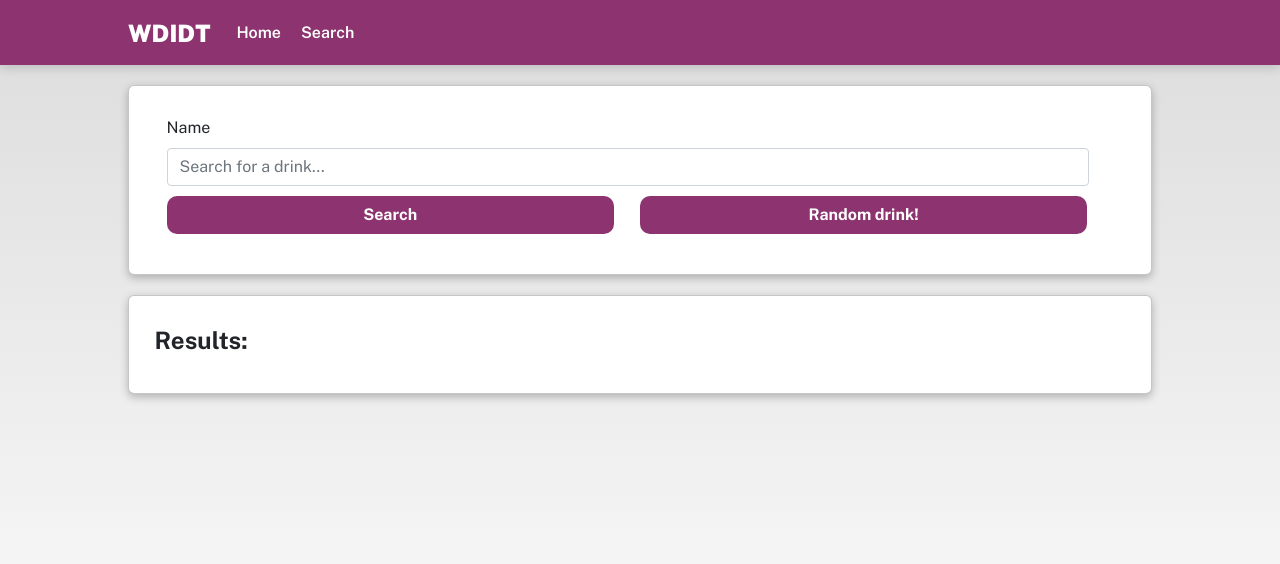
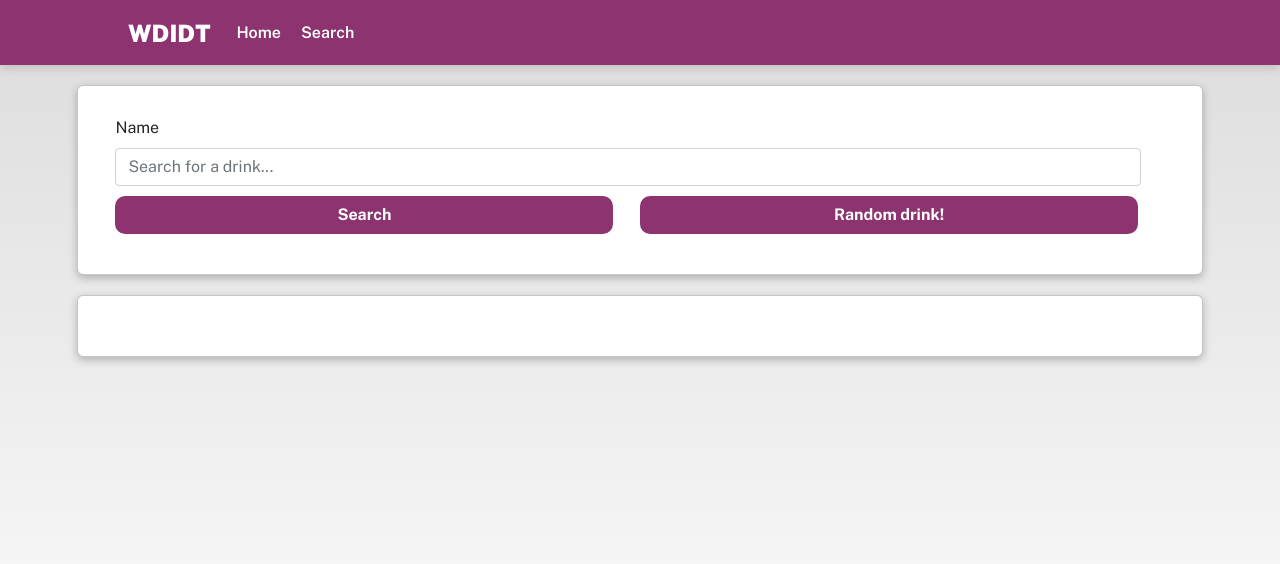
Before and after one commit to adriannico/whatdoidrinktonight, a React (Create React App) app: page /Search in a window 1280 px wide. Shown: the top 564 px of the page. Built offline with nearby package versions, Linux system fonts and the light colour scheme.

Commit message:
Code cleanup and fixes

```diff
--- a/public/index.html
+++ b/public/index.html
@@ -11,8 +11,7 @@
     <script src="https://kit.fontawesome.com/9b8b41f4de.js"
       crossorigin="anonymous"></script>
     <link rel="icon" href="%PUBLIC_URL%/favicon.ico" />
-    <link rel="" stylesheet"
-      href="https://stackpath.bootstrapcdn.com/bootstrap/4.4.1/css/bootstrap-grid.min.css/">
+
     <link rel="apple-touch-icon" href="%PUBLIC_URL%/logo192.png" />
     <link rel="preconnect" href="https://fonts.googleapis.com">
     <link rel="preconnect" href="https://fonts.gstatic.com" crossorigin>
--- a/src/App.css
+++ b/src/App.css
@@ -41,7 +41,7 @@
   background-color: var(--background);
   padding: 30px 2vw 30px 2vw;
   border: 1px solid hsla(0, 0%, 50%, 0.45);
-  margin: 20px 10vw;
+  margin: 20px 6vw;
   border-radius: 6px;
   text-align: left;
   box-shadow: 0px 3px 8px rgba(0, 0, 0, 0.250);
--- a/src/components/pages/HomePage/Search.css
+++ b/src/components/pages/HomePage/Search.css
@@ -30,6 +30,7 @@ label{
 
 
 
+
 @media screen and (max-width: 500) {
   .search-options-container{
     text-align: grid;
--- a/src/components/pages/HomePage/Search.js
+++ b/src/components/pages/HomePage/Search.js
@@ -88,7 +88,7 @@ function Search() {
 
             <Row>
                 <Col md={6}>
-                    <Button value="Search!" className="btn-primary" onClick={searchForDrinks} type="button" placeholder="Search..." data="">Search</Button>
+                    <Button value="Search!" className="btn-primary search-button" onClick={searchForDrinks} type="button" placeholder="Search..." data="">Search</Button>
                 </Col>
                 <Col md={6}>
 
@@ -129,7 +129,7 @@ function Search() {
         </div>
 
             <div className="page">
-                <h1>Results:</h1>
+                <></>
             <div className="results">
             {
 
--- a/src/index.css
+++ b/src/index.css
@@ -31,7 +31,6 @@ Button{
 
 
 body {
-  margin: 0px;
   min-height: 100%;
   width: 100%;
   max-height: fit-content;
@@ -39,7 +38,6 @@ body {
   background: linear-gradient(180deg, rgb(220, 220, 220) 0%, rgba(252,252,252,0) 100%);
 
   color: var(--text-color);
-  margin: 0;
 
 
   font-family: "Public Sans", sans-serif !important;
```
Also changed, not shown: src/components/pages/HomePage/IngredientView.js (line endings or trailing spaces).
